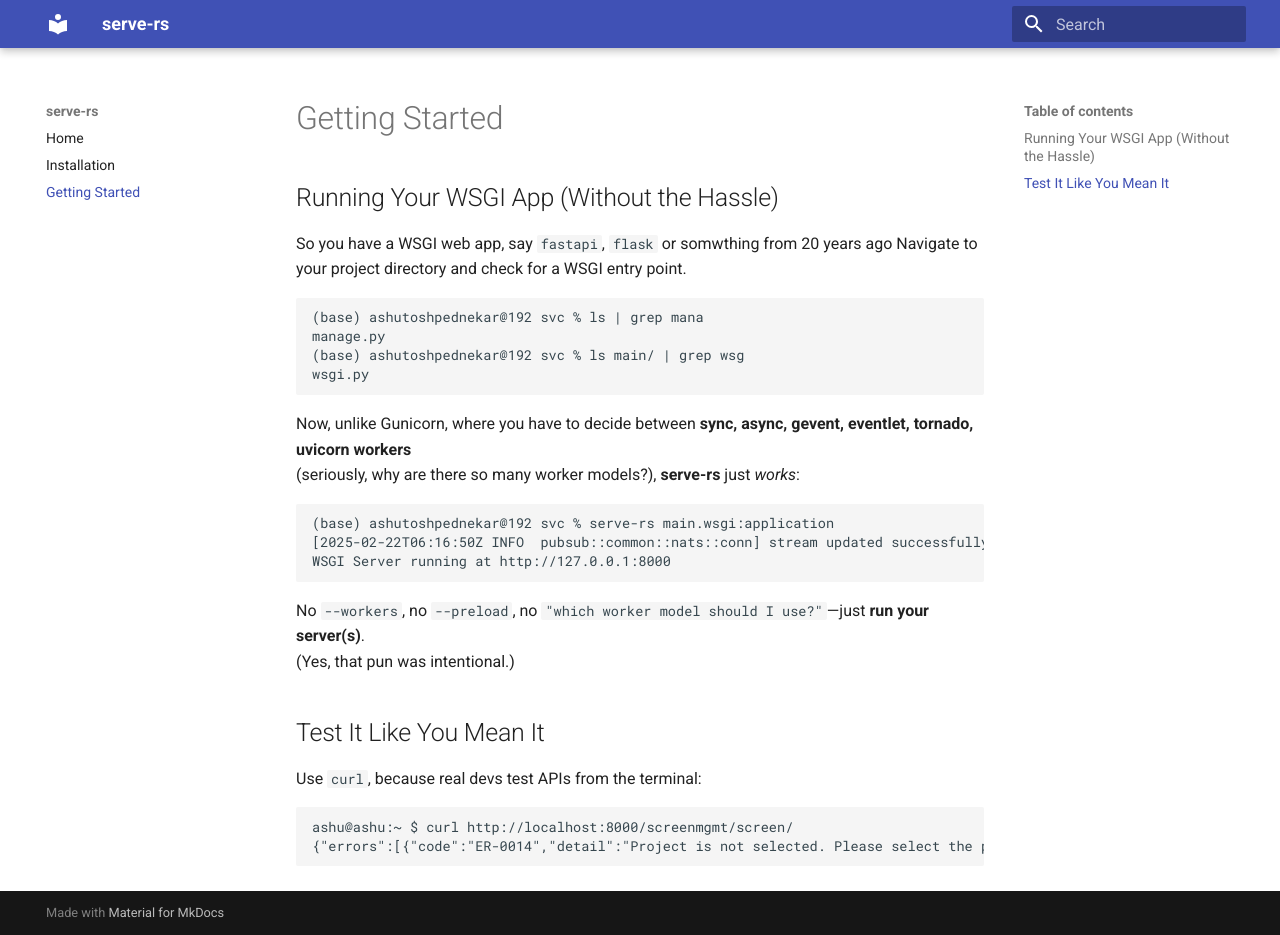
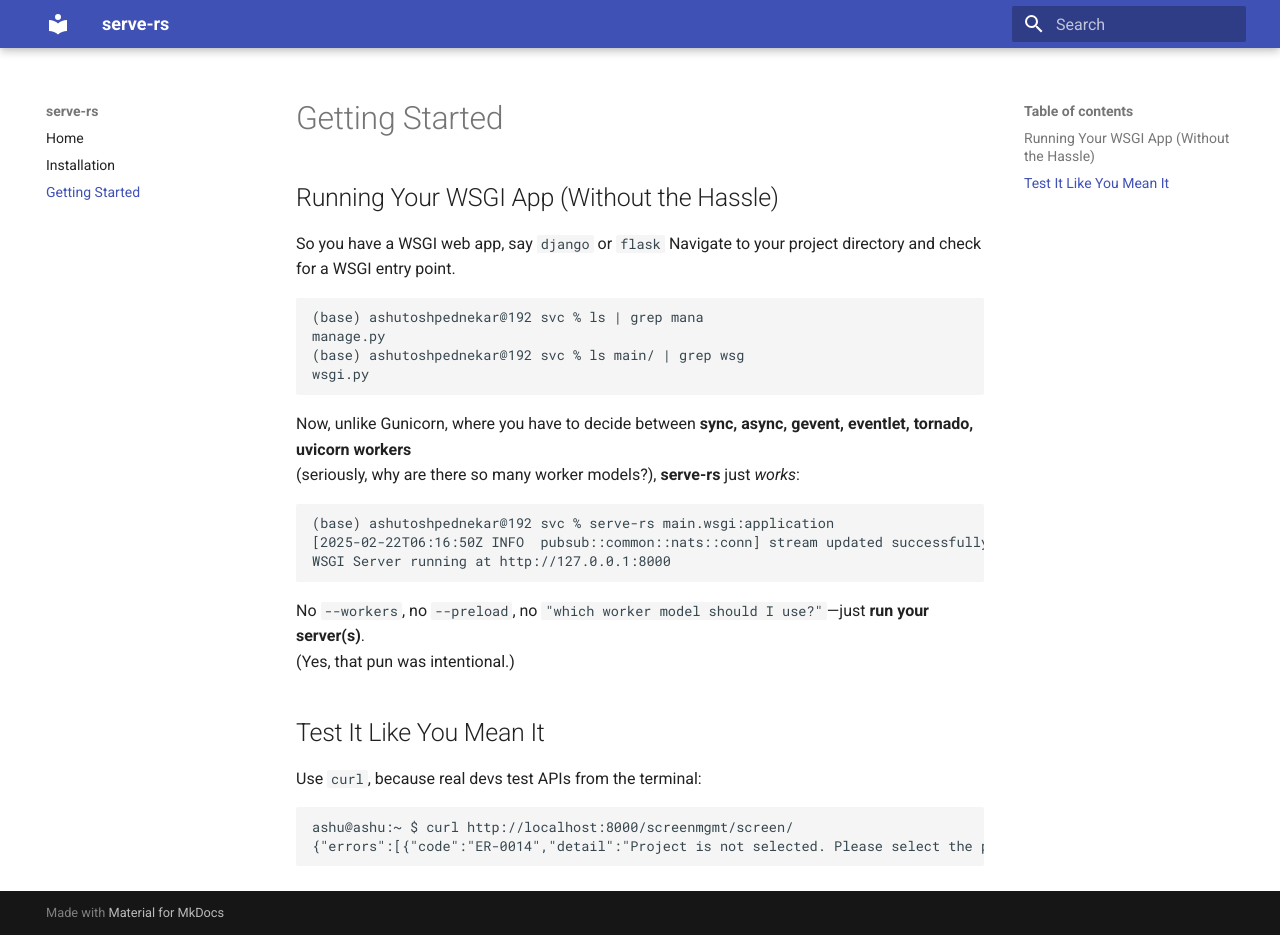
Before and after one commit to ashupednekar/serve-rs, an MkDocs documentation site: the page built from docs/Getting started.md, in a window 1280 px wide and 935 px high. Built offline with MkDocs 1.6.1 and Material for MkDocs 9.7.7, drawn with Linux system fonts in a browser that asks for light colours.

Commit message:
chore: doc update

````diff
--- a/docs/Getting started.md
+++ b/docs/Getting started.md
@@ -1,7 +1,7 @@
 
 ## Running Your WSGI App (Without the Hassle)
 
-So you have a WSGI web app, say `fastapi`, `flask` or somwthing from 20 years ago
+So you have a WSGI web app, say `django` or `flask`
 Navigate to your project directory and check for a WSGI entry point.
 
 ```bash
````
Also changed, not shown: docs/index.md (+0 -1 lines).
